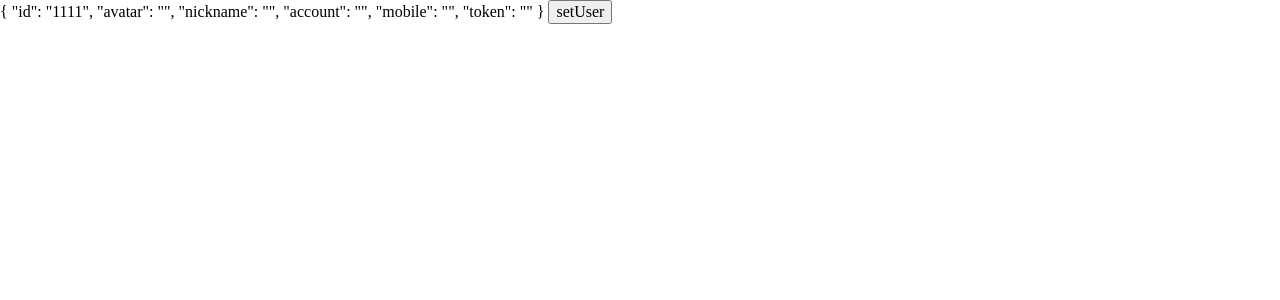
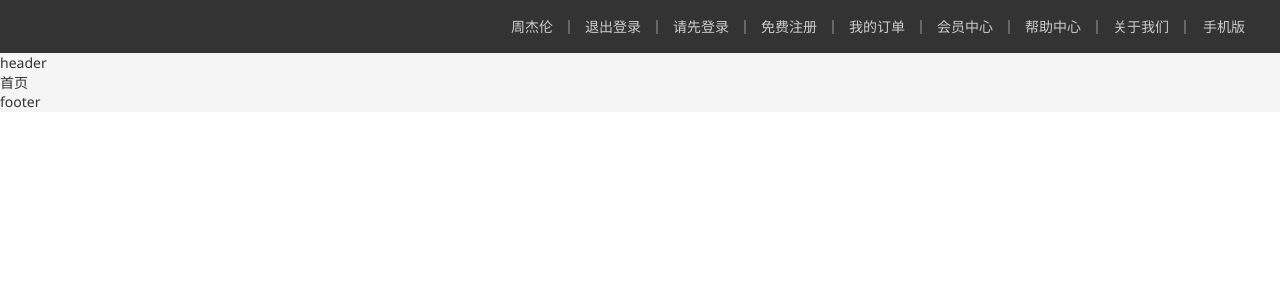
Before and after one commit to wwhtml/erabbit-vue3-js-vite3-project, a Vue app: page / in a window 1280 px wide. Shown: the top 300 px of the page. Built offline with nearby package versions, Linux system fonts and the light colour scheme; a small style sheet from the web is missing.

Commit message:
app-top-nav.vue

```diff
--- a/index.html
+++ b/index.html
@@ -6,7 +6,6 @@
   <link rel="icon" href="/favicon.ico" />
   <meta name="viewport" content="width=device-width, initial-scale=1.0" />
   <link rel="stylesheet" href="//at.alicdn.com/t/font_2143783_iq6z4ey5vu.css">
-
   <title>Vite App</title>
 </head>
 
--- /dev/null
+++ b/src/components/app-top-nav.vue
@@ -0,0 +1,55 @@
+<script setup></script>
+
+<template>
+  <nav class="app-top-nav">
+    <div class="container">
+      <ul>
+        <li>
+          <a href="javascript:;"><i class="iconfont icon-user"></i>周杰伦</a>
+        </li>
+        <li><a href="javascript:;">退出登录</a></li>
+        <li><a href="javascript:;">请先登录</a></li>
+        <li><a href="javascript:;">免费注册</a></li>
+        <li><a href="javascript:;">我的订单</a></li>
+        <li><a href="javascript:;">会员中心</a></li>
+        <li><a href="javascript:;">帮助中心</a></li>
+        <li><a href="javascript:;">关于我们</a></li>
+        <li>
+          <a href="javascript:;"><i class="iconfont icon-phone"></i>手机版</a>
+        </li>
+      </ul>
+    </div>
+  </nav>
+</template>
+
+<style scoped lang="less">
+.app-top-nav {
+  background: #333;
+  ul {
+    display: flex;
+    height: 53px;
+    justify-content: flex-end;
+    align-items: center;
+    li {
+      a {
+        padding: 0 15px;
+        color: #cdcdcd;
+        line-height: 1;
+        display: inline-block;
+        i {
+          font-size: 14px;
+          margin-right: 2px;
+        }
+        &:hover {
+          color: @xtxColor;
+        }
+      }
+      ~ li {
+        a {
+          border-left: 2px solid #666;
+        }
+      }
+    }
+  }
+}
+</style>
--- a/src/main.js
+++ b/src/main.js
@@ -5,7 +5,7 @@ import App from "./App.vue";
 import router from "./router";
 
 import "normalize.css";
-// import "@/assets/styles/common.less";
+import "@/assets/styles/common.less";
 
 import piniaPluginPersistedstate from "pinia-plugin-persistedstate";
 
--- a/src/router/index.js
+++ b/src/router/index.js
@@ -1,14 +1,23 @@
-import { createRouter, createWebHistory } from "vue-router";
-import Layout from "../views/Layout.vue";
+import { createRouter, createWebHashHistory } from "vue-router";
+
+//注意：在vite中不要省略扩展名，否则会报错，如果想要沈略，需要在vite.config.js设置（不提倡）
+// import Layout from "@/views/Layout.vue";
+// import Home from "@/views/home/index.vue";
+
+const Layout = () => import("@/views/Layout.vue");
+const Home = () => import("@/views/home/index.vue");
+
+const routes = [
+  {
+    path: "/",
+    component: Layout,
+    children: [{ path: "/", component: Home }],
+  },
+];
+
 const router = createRouter({
-  history: createWebHistory(import.meta.env.BASE_URL),
-  routes: [
-    {
-      path: "/",
-      name: "home",
-      component: Layout,
-    },
-  ],
+  history: createWebHashHistory(),
+  routes,
 });
 
 export default router;
--- a/src/views/Layout.vue
+++ b/src/views/Layout.vue
@@ -1,11 +1,20 @@
-<script setup></script>
+<script setup>
+import { RouterView } from "vue-router";
+import AppTopNav from "@/components/app-top-nav.vue";
+</script>
 
 <template>
-  <div class="layout">ss</div>
+  <!-- app-top-nav.vue -->
+  <AppTopNav></AppTopNav>
+  <header>header</header>
+  <main>
+    <RouterView />
+  </main>
+  <footer>footer</footer>
 </template>
 
 <style scoped lang="less">
-.layout {
+nav {
   color: @xtxColor;
 }
 </style>
--- /dev/null
+++ b/src/views/home/index.vue
@@ -0,0 +1,7 @@
+<script setup></script>
+
+<template>
+  <div class="xtx-home-page">首页</div>
+</template>
+
+<style scoped></style>
```
Also changed, not shown: src/App.vue (+5 -4 lines).
